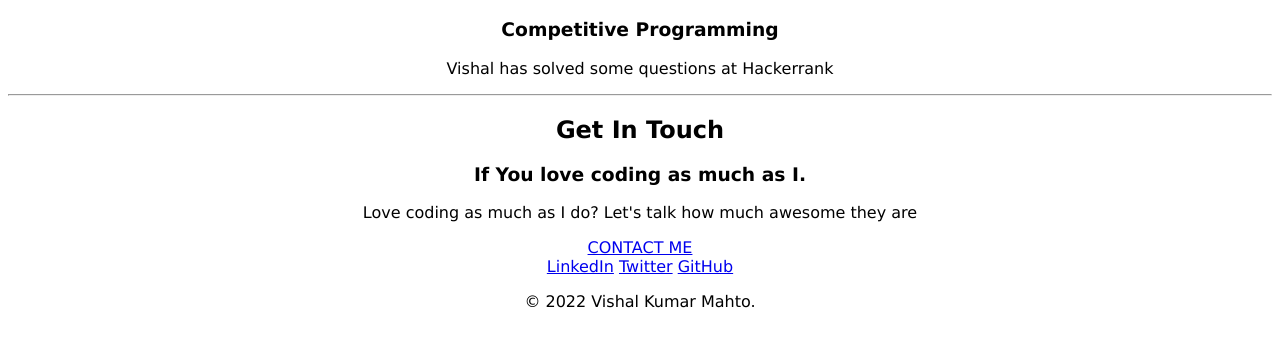
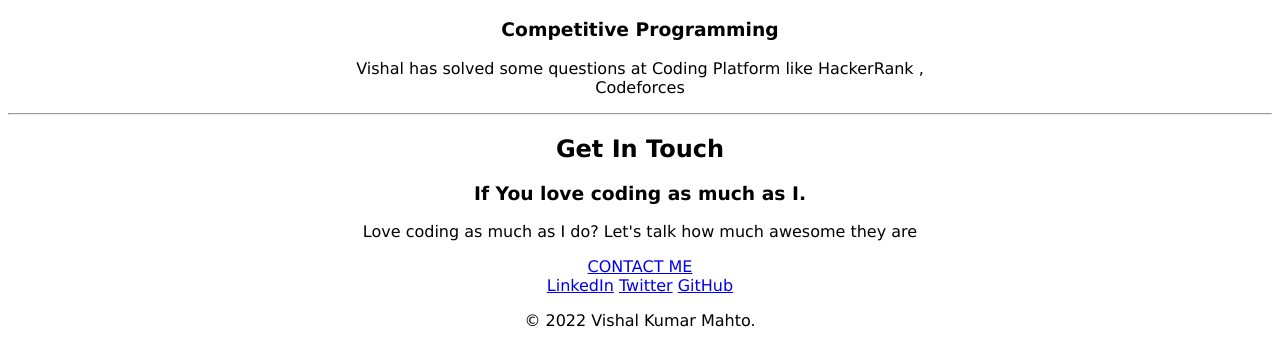
Before and after one commit to finch-arch/finc-arch.github.io, a plain HTML site: page index.html in a window 1280 px wide. Shown: the part 1434-1780 px from the top of the page. Drawn offline with Linux system fonts and the light colour scheme.

Commit message:
changed My Skills

```diff
--- a/index.html
+++ b/index.html
@@ -45,7 +45,7 @@
               <div class="skill-row">
                 <img class="" src="" alt="">
                 <h3>Competitive Programming</h3>
-                <p>Vishal has solved some questions at Hackerrank</p>
+                <p>Vishal has solved some questions at Coding Platform like HackerRank , Codeforces </p>
               </div>
             </div>
             <hr>
```
